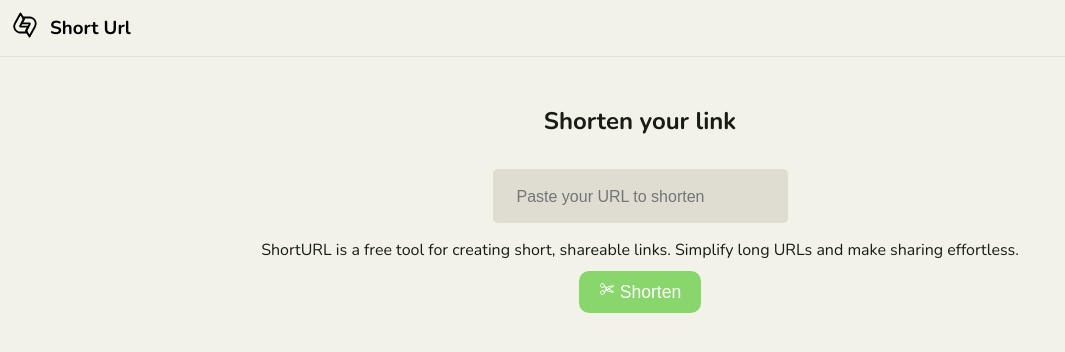
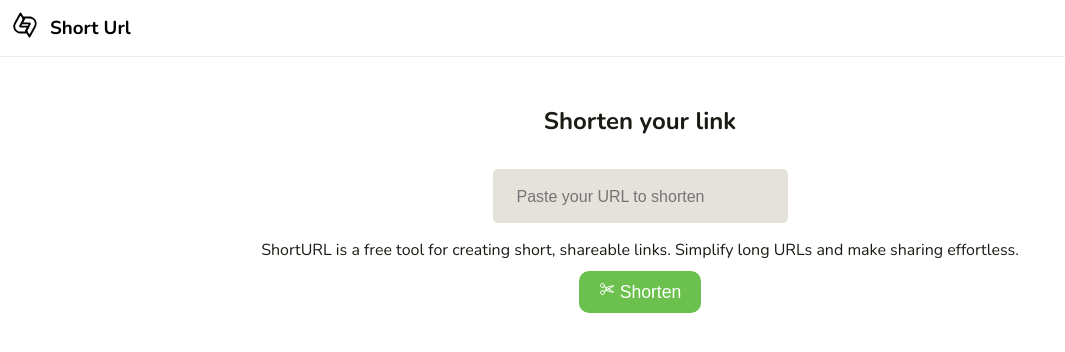
Before and after one commit to istyaque1/client, a React (Vite) app: page / in a window 1280 px wide. Shown: the top 352 px of the page, without its empty margins (0-1065 px from the left). Built offline with nearby package versions, Linux system fonts and the light colour scheme.

Commit message:
Change background color & button color

```diff
--- a/src/App.css
+++ b/src/App.css
@@ -10,7 +10,7 @@ body {
   font-family: "Nunito", sans-serif;
   font-optical-sizing: auto;
   font-style: normal;
-  background-color: #ecebdea4;
+  background-color: #ffffff5d;
 }
 
 .navbar img {
@@ -41,7 +41,7 @@ body {
 .short-btn {
   display: flex;
   align-items: center;
-  background-color: #88d66c;
+  background-color: #6cc04d;
   width: max-content;
   padding: 10px 20px;
   border-radius: 10px;
```
